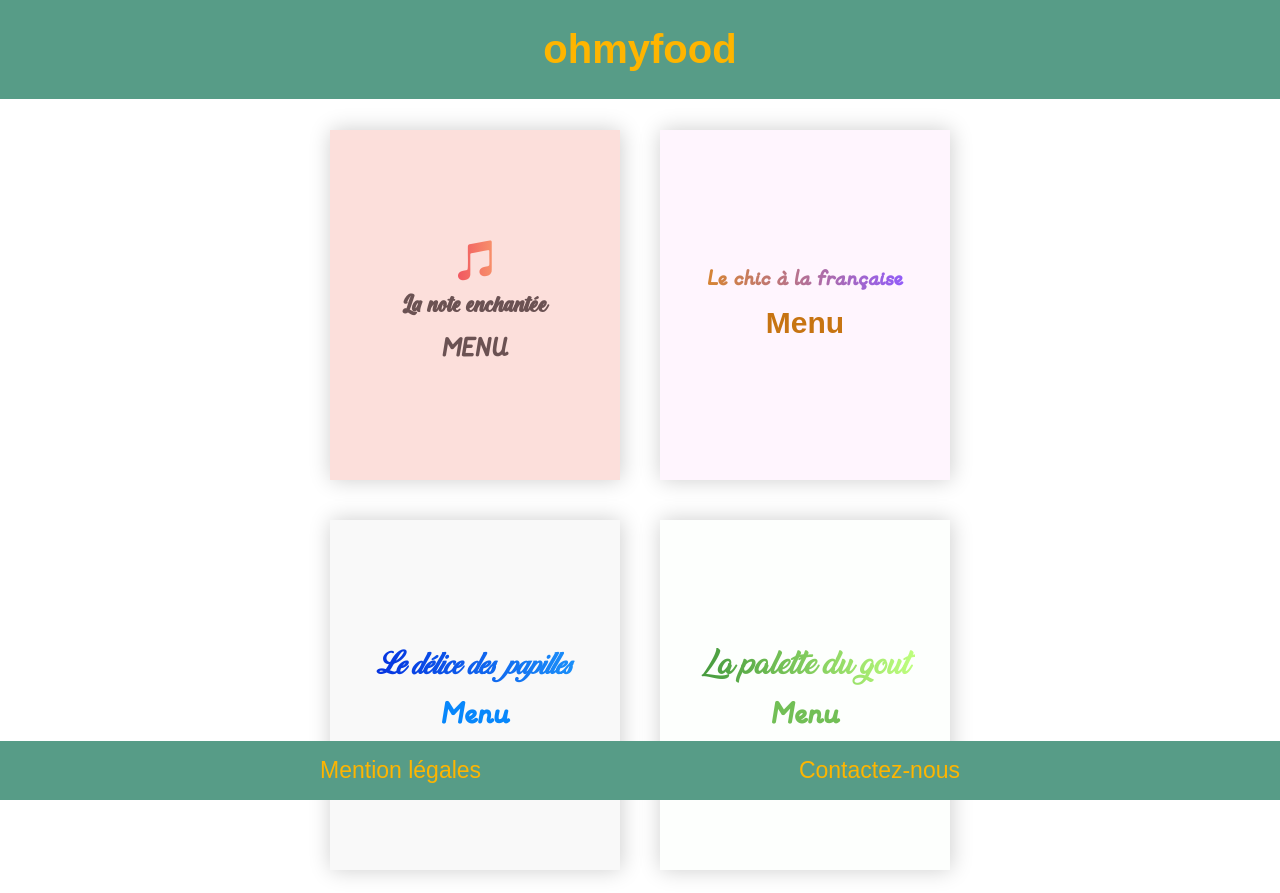
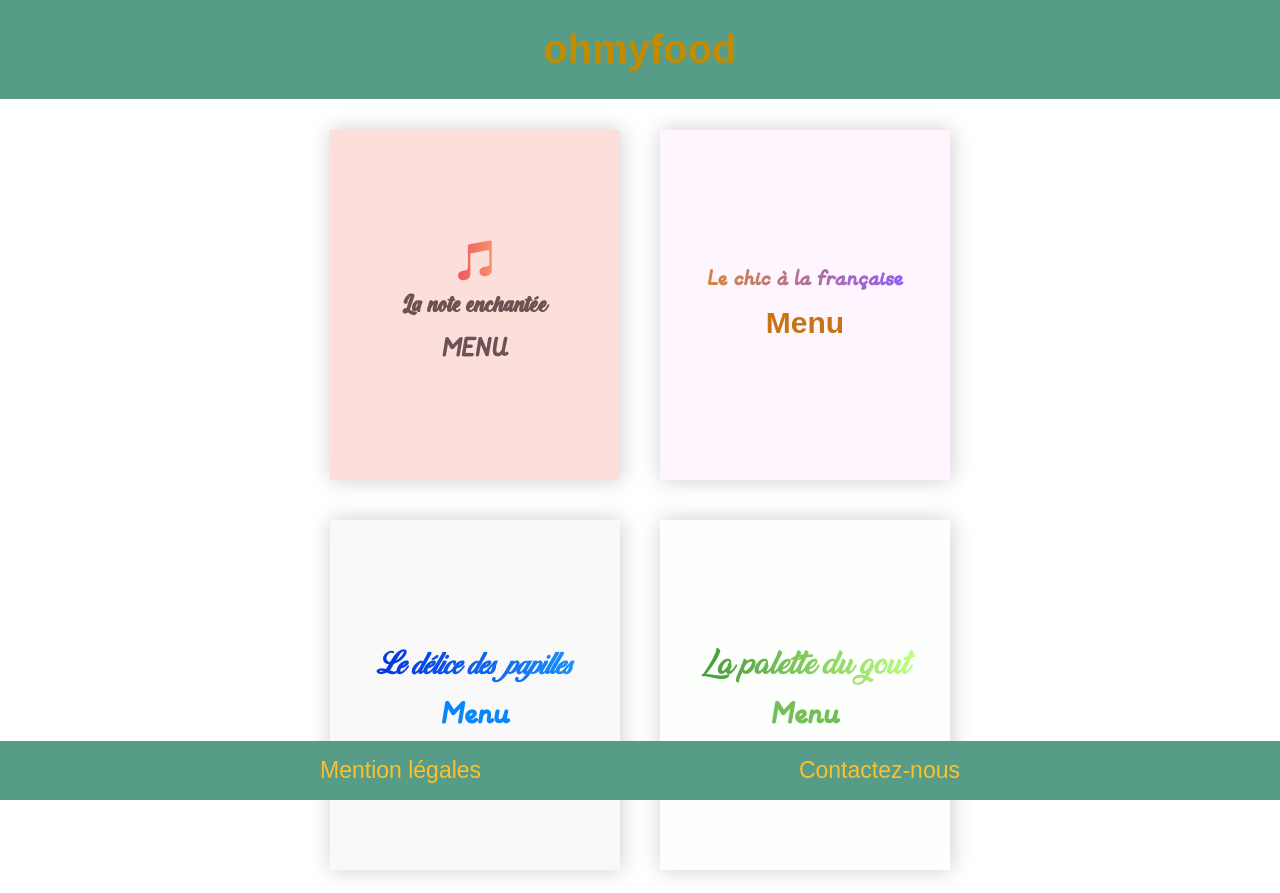
Before and after one commit to jam8310/P3_Brun_Michael, a website: page index.html in a window 1280 px wide. Shown: the top 893 px of the page. Drawn offline with Linux system fonts and the light colour scheme.

Commit message:
maj 14/02

```diff
--- a/scss/_footer.scss
+++ b/scss/_footer.scss
@@ -18,7 +18,7 @@ footer{
     .lien__footer{
       font-size:23px;
       font-weight:normal;
-      color: #feb500;
+      color: #FBC02D;
       display: block;
 
       &:hover{
--- a/scss/_header.scss
+++ b/scss/_header.scss
@@ -7,7 +7,7 @@
   margin:0 auto;
   text-align: center;
   background-color: #579c87;
-  color: #feb500;
+  color: #c28b01;
 
   h1{
     font-size: 40px;
```
Also changed, not shown: css/styles.css.
